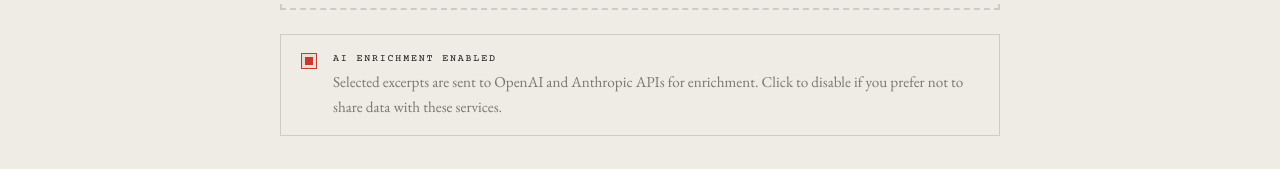
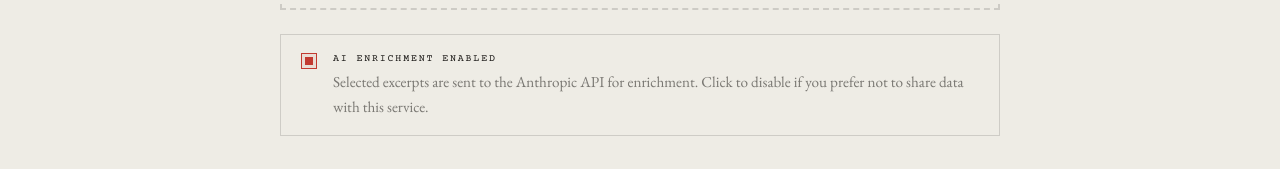
Before and after one commit to bosfinnian-jpg/youagreed-analyser, a Next.js app: page /upload in a window 1280 px wide. Shown: the part 615-784 px from the top of the page. Built offline with nearby package versions, Linux system fonts and the light colour scheme.

Commit message:
fix: correct API disclosure (Anthropic only, not OpenAI); remove orphaned CSS rule

```diff
--- a/app/results/shared/layout/DashboardLayout.tsx
+++ b/app/results/shared/layout/DashboardLayout.tsx
@@ -1740,9 +1740,6 @@
             width: min(72vw, 280px) !important;
           }
 
-            grid-template-columns: 1fr !important;
-          }
-
           /* Resist page action steps — no truncation */
           .action-step-platform {
             font-size: 9px !important;
--- a/app/terms/page.tsx
+++ b/app/terms/page.tsx
@@ -16,7 +16,7 @@
     title: '2. What Happens to Your Data',
     content: `Your uploaded conversation file is processed entirely in your browser. The file does not leave your device during the initial analysis phase.
 
-The analysis uses OpenAI and Anthropic APIs for AI-powered enrichment. When this happens, selected excerpts from your conversations are sent to these services. This is disclosed during the upload process.
+The analysis uses the Anthropic API for AI-powered enrichment. When this happens, selected excerpts from your conversations are sent to this service. This is disclosed during the upload process.
 
 You can choose to skip the AI enrichment step. The tool will still produce a full analysis using pattern-matching algorithms alone.
 
@@ -27,7 +27,7 @@
     content: `If you enable AI enrichment, the tool sends excerpts of your messages to:
 - Anthropic API (Claude Haiku and Claude Sonnet models)
 
-These services process the excerpts to identify psychological patterns, inferred beliefs, and demographic predictions. The tool does not control what these services do with the data after processing.
+This service processes the excerpts to identify psychological patterns, inferred beliefs, and demographic predictions. The tool does not control what Anthropic does with the data after processing.
 
 Anthropic's privacy policy applies to data sent to their API. You should review it before enabling AI enrichment.
 
--- a/app/upload/page.tsx
+++ b/app/upload/page.tsx
@@ -437,7 +437,7 @@
                     }}>
                       {skipAI
                         ? 'Analysis will use pattern-matching only. No conversation content is sent to any external service.'
-                        : 'Selected excerpts are sent to OpenAI and Anthropic APIs for enrichment. Click to disable if you prefer not to share data with these services.'}
+                        : 'Selected excerpts are sent to the Anthropic API for enrichment. Click to disable if you prefer not to share data with this service.'}
                     </p>
                   </div>
                 </motion.div>
```
